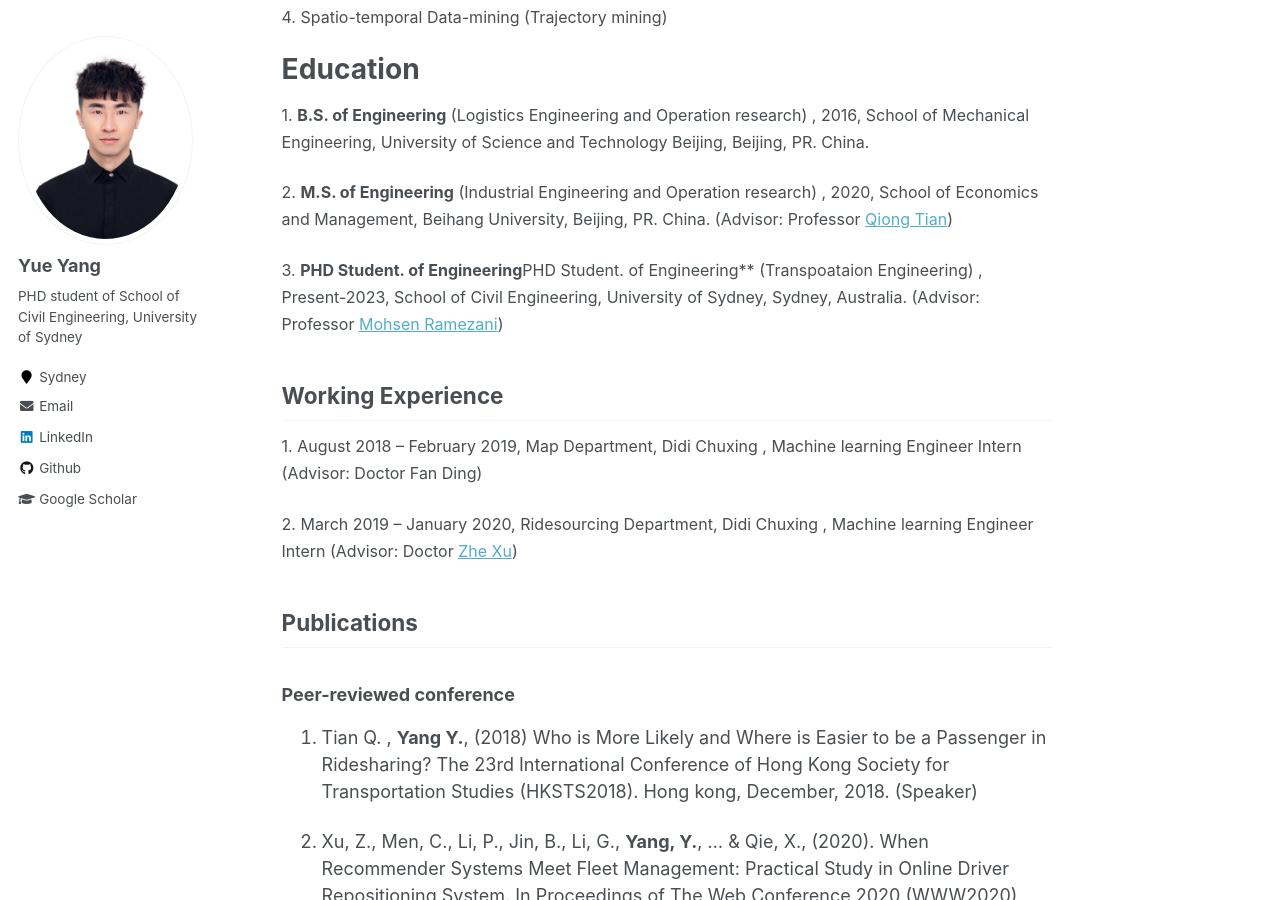
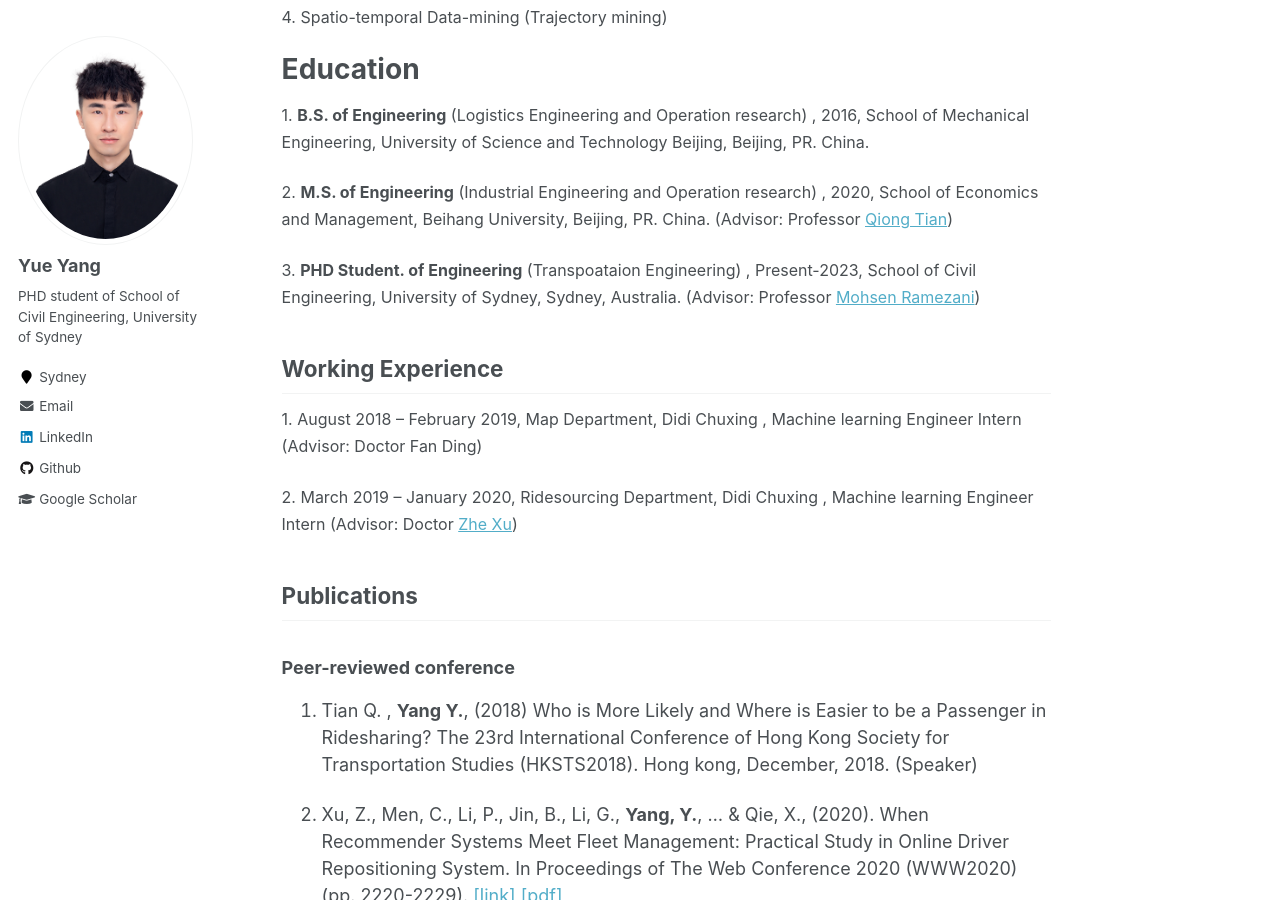
Before and after one commit to marco-yue/biography, a Jekyll site: the page built from _pages/about.md, in a window 1280 px wide and 900 px high, scrolled down 766 px. Built offline with Jekyll 4.4.1, drawn with Linux system fonts in a browser that asks for light colours.

Commit message:
Update about.md

```diff
--- a/_pages/about.md
+++ b/_pages/about.md
@@ -45,7 +45,7 @@ redirect_from:
   </font></p>
 
 <p><font size=3>
-3. <b>PHD Student. of Engineering</b>PHD Student. of Engineering** (Transpoataion Engineering) , Present-2023, School of Civil Engineering, University of Sydney, Sydney, Australia. (Advisor: Professor <a href="https://www.sydney.edu.au/engineering/about/our-people/academic-staff/mohsen-ramezani.html#collapseBio">Mohsen Ramezani</a>)
+3. <b>PHD Student. of Engineering</b> (Transpoataion Engineering) , Present-2023, School of Civil Engineering, University of Sydney, Sydney, Australia. (Advisor: Professor <a href="https://www.sydney.edu.au/engineering/about/our-people/academic-staff/mohsen-ramezani.html#collapseBio">Mohsen Ramezani</a>)
    </font></p>
 
 ## Working Experience
```
